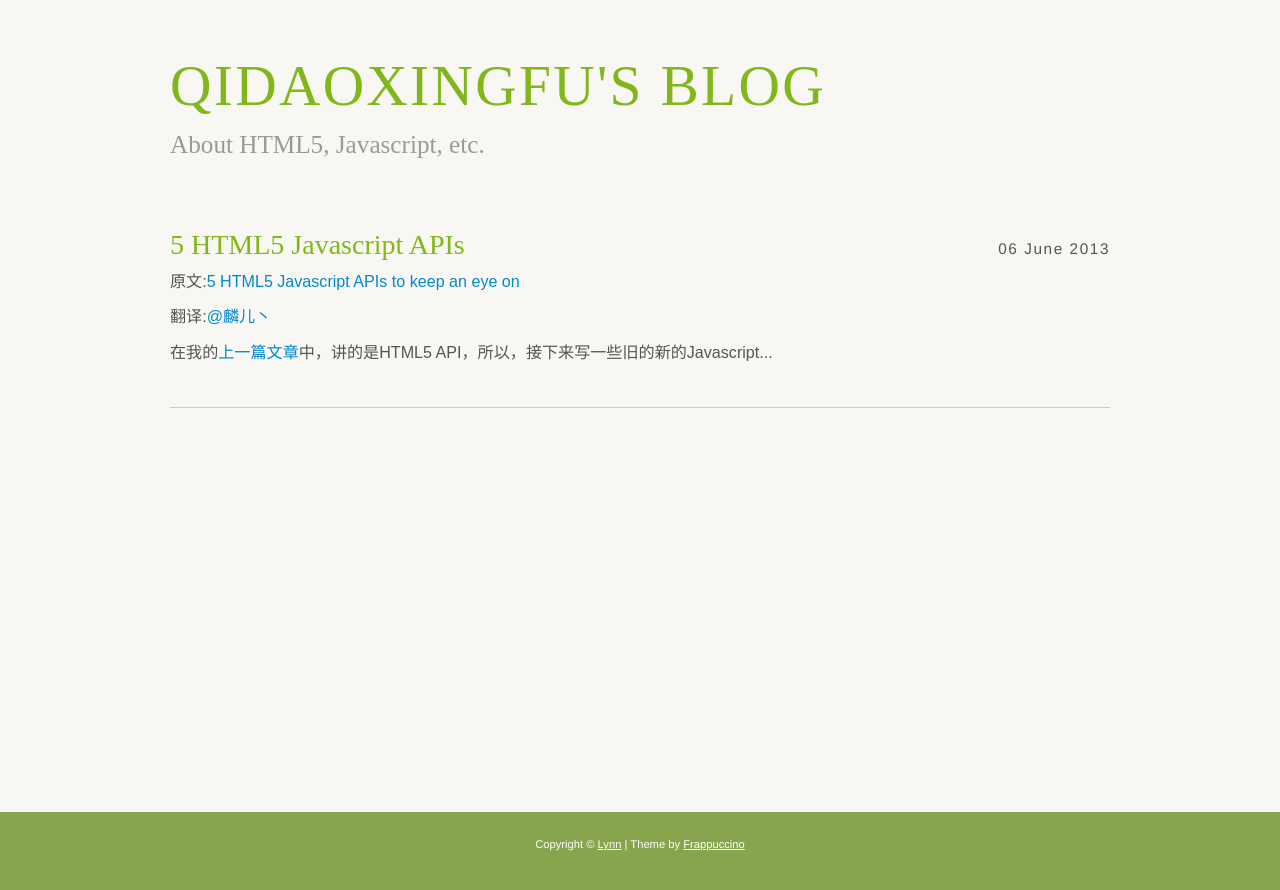
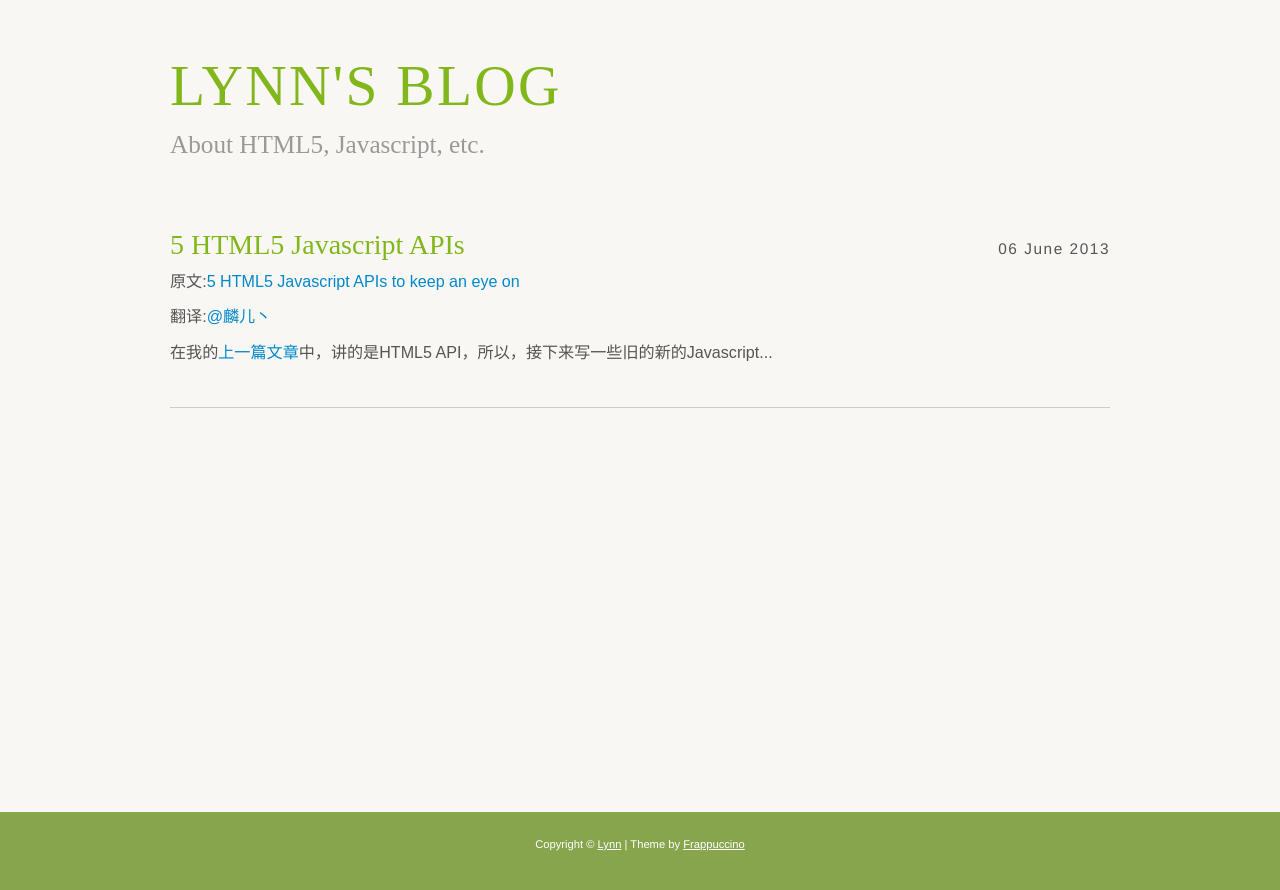
Before and after one commit to Lynn-cc/Lynn-cc.github.io, a Jekyll site: the page built from index.html, in a window 1280 px wide. Shown: the top 890 px of the page. Built offline with Jekyll 4.4.1, drawn with Linux system fonts in a browser that asks for light colours; some web fonts are replaced; the list of posts is cut into pages by our own code.

Commit message:
modified page title

```diff
--- a/index.html
+++ b/index.html
@@ -8,7 +8,7 @@ title: Home
     <div class="container">
         <div class="row-fluid">
             <section class="content">
-            <h1>qidaoxingfu's Blog</h1>
+            <h1>Lynn's Blog</h1>
             <div class="sub-title">About HTML5, Javascript, etc.</div>
             </section>
             <ul class="entries">
```
